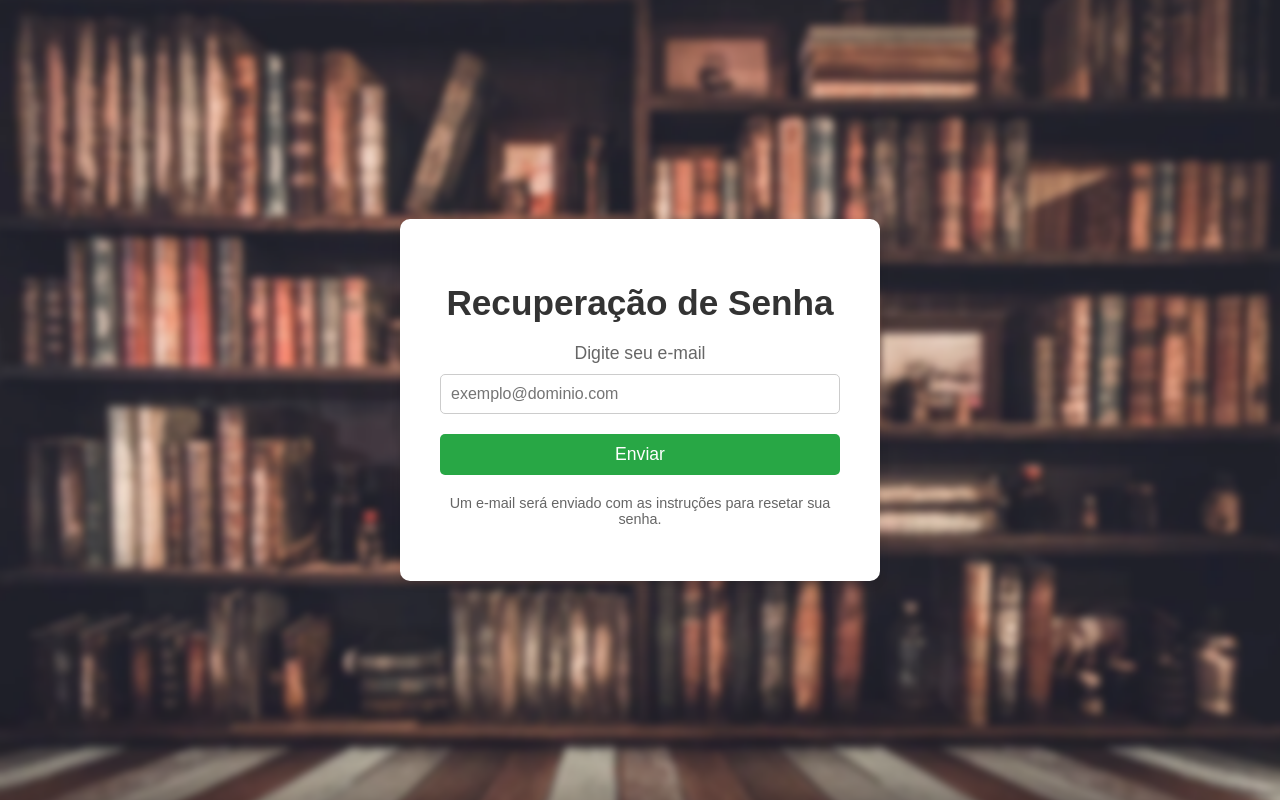
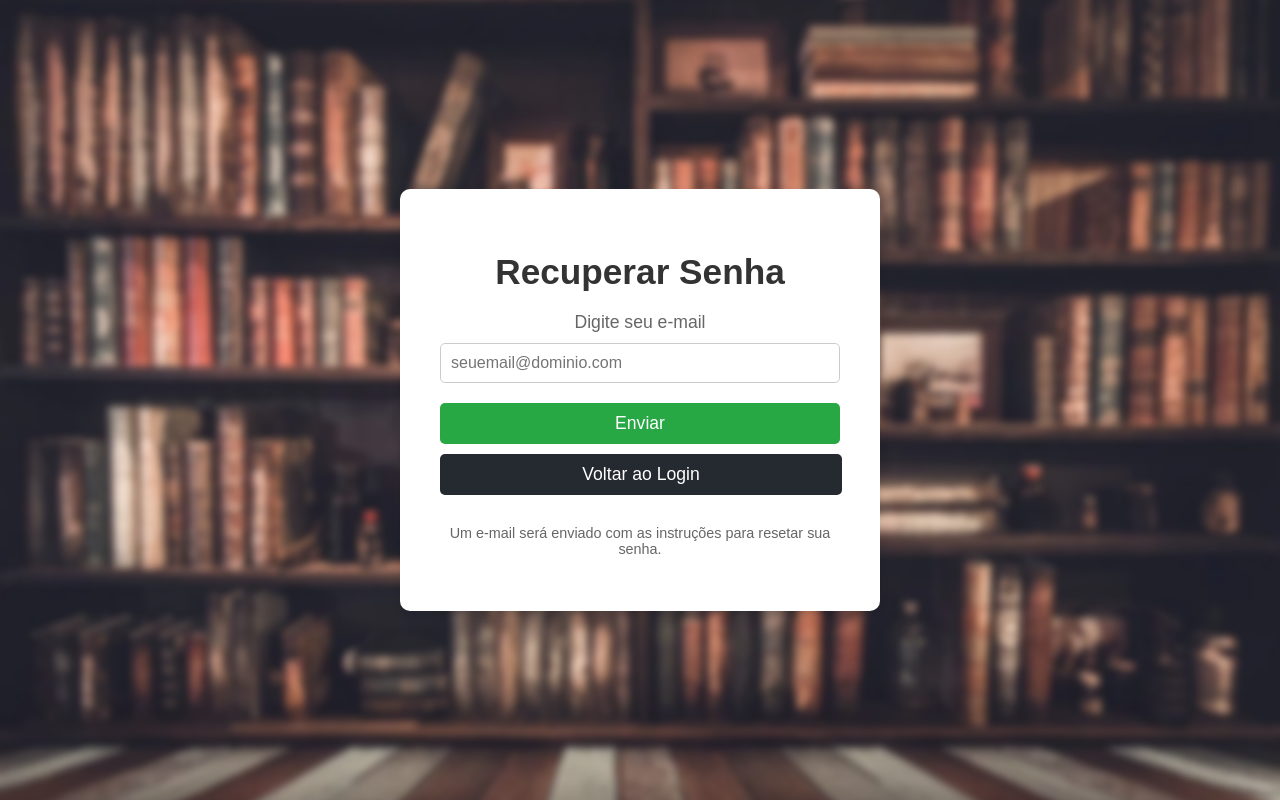
Before and after one commit to AoiteFoca/API_Biblioteca, a Flask app: page /reset_password in a window 1280 px wide. Run offline with Flask 3, Linux system fonts and the light colour scheme.

Commit message:
Finished Password Recovery
Agora você recebe erros para indicar o que esta acontecendo;
Sua senha é alterada via link recebido no email;
O modified do user é alterado para currenttimestamp

```diff
--- a/main.py
+++ b/main.py
@@ -1,6 +1,6 @@
 from flask import render_template, Flask, request, redirect, url_for, session, flash
-from routes.db import init_db, close_db
-from routes.users import users_bp
+from routes.db import init_db, close_db, get_db
+from routes.users import users_bp, update_user
 import logging
 import os
 from flask_dance.contrib.google import make_google_blueprint, google
@@ -8,7 +8,7 @@ from flask_dance.contrib.github import make_github_blueprint, github
 from dotenv import load_dotenv
 from flask_mail import Mail, Message
 from itsdangerous import URLSafeTimedSerializer, SignatureExpired, BadSignature
-
+import bcrypt
 
 #-------------------------Inicio---------------------------#
 load_dotenv()
@@ -24,12 +24,12 @@ client_id_github = os.getenv("CLIENT_ID_GITHUB")
 client_secret_github = os.getenv("CLIENT_SECRET_GITHUB")
 
 # Configurações de segurança
-os.environ["OAUTHLIB_INSECURE_TRANSPORT"] = '1'  # Permite o uso de http
-os.environ["OAUTHLIB_RELAX_TOKEN_SCOPE"] = '1'   # Permite o uso de escopos diferentes
+os.environ["OAUTHLIB_INSECURE_TRANSPORT"] = '1'
+os.environ["OAUTHLIB_RELAX_TOKEN_SCOPE"] = '1'
 
-app.secret_key = os.getenv("APP_SECRET_KEY") #Senha para os cookies de sessão
+app.secret_key = os.getenv("APP_SECRET_KEY")
 
-#Configuração do servidor de e-mail
+# Configuração do servidor de e-mail
 app.config['MAIL_SERVER'] = 'smtp.gmail.com'
 app.config['MAIL_PORT'] = 587
 app.config['MAIL_USERNAME'] = os.getenv("APP_EMAIL")
@@ -38,13 +38,10 @@ app.config['MAIL_USE_TLS'] = True
 app.config['MAIL_USE_SSL'] = False
 
 mail = Mail(app)
-
-#Serializador para gerar os tokens seguros
 serial = URLSafeTimedSerializer(app.secret_key)
 
 #----------------------Blueprints-----------------------#
 
-# Blueprint de login via Google
 google_blueprint = make_google_blueprint(
     client_id=client_id_google,
     client_secret=client_secret_google,
@@ -53,7 +50,6 @@ google_blueprint = make_google_blueprint(
 )
 app.register_blueprint(google_blueprint, url_prefix="/login")
 
-# Blueprint de login via GitHub
 github_blueprint = make_github_blueprint(
     client_id=client_id_github,
     client_secret=client_secret_github,
@@ -61,7 +57,6 @@ github_blueprint = make_github_blueprint(
 )
 app.register_blueprint(github_blueprint, url_prefix="/login")
 
-# Registrar o blueprint de usuários
 app.register_blueprint(users_bp)
 
 #-------------------------Banco-------------------------#
@@ -70,7 +65,6 @@ app.teardown_appcontext(close_db)
 
 #-------------------------Home--------------------------#
 
-# Rota root
 @app.route('/')
 def home():
     google_data = None
@@ -86,7 +80,6 @@ def home():
 
 #-------------------------InitDB--------------------------#
 
-# Rota que inicializa o banco de dados
 @app.route('/initdb')
 def initialize_db():
     init_db()
@@ -94,14 +87,12 @@ def initialize_db():
 
 #-------------------------Register--------------------------#
 
-# Rota para acessar a página de cadastro
 @app.route('/register')
 def register():
     return render_template('register.html')
 
 #-------------------------Login--------------------------#
 
-# Rota para acessar a página de login
 @app.route('/login')
 def login():
     provider = request.args.get('provider')
@@ -110,41 +101,46 @@ def login():
     elif provider == 'github':
         return redirect(url_for('github.login'))
     else:
-        return render_template('login.html')  # Renderiza a página com a mensagem de erro
+        return render_template('login.html')
 
 #-------------------------Perfil--------------------------#
 
-# Rota para acessar a página do perfil do usuário
 @app.route('/perfil')
 def perfil():
     user_data = session.get('user')
     return render_template('perfil.html', google_data=user_data)
 
-#-------------------------Perfil--------------------------#
+#-------------------------Recuperação de Senha--------------------------#
 
 @app.route('/reset_password', methods=['POST', 'GET'])
 def reset_password():
     if request.method == 'POST':
         email = request.form['email']
 
-        #Preparação e envio do e-mail
+        # Verifica se o e-mail existe no banco de dados
+        db = get_db()
+        user = db.execute("SELECT * FROM users WHERE email = ?", (email,)).fetchone()
+
+        if not user:
+            flash('Falha: o e-mail não existe no sistema.', category='error')
+            return redirect(url_for('login'))
+
+        # Preparação e envio do e-mail de recuperação
         token = serial.dumps(email, salt='password_recovery')
-        msg = Message('Recuperação de senha', sender=os.getenv("APP_EMAIL"), recipients=[email])
-        link = url_for('reset_password', token=token, _external=True)
+        msg = Message('Recuperar senha', sender=os.getenv("APP_EMAIL"), recipients=[email])
+        link = url_for('reset_password_token', token=token, _external=True)
         msg.body = f'Clique no link a seguir para redefinir sua senha: {link}'
         mail.send(msg)
 
         flash('Um link de recuperação de senha foi enviado para o seu e-mail.', category='success')
-
         return redirect(url_for('home'))
 
     return render_template('reset_password.html')
 
-#Rota para redefinir a senha
 @app.route('/reset_password/<token>', methods=['POST', 'GET'])
 def reset_password_token(token):
     try:
-        email = serial.loads(token, salt='password_recovery', max_age=3600)
+        email = serial.loads(token, salt='password_recovery', max_age=3600)  # 1 hora de validade
     except SignatureExpired:
         flash('O link de recuperação de senha expirou.', category='error')
         return redirect(url_for('reset_password'))
@@ -153,10 +149,23 @@ def reset_password_token(token):
         return redirect(url_for('reset_password'))
 
     if request.method == 'POST':
-        new_password = request.form['password']
-        flash('Senha alterada com sucesso.', category='success')
-        return redirect(url_for('home'))
-    return render_template('reset.html')
+        # Nova senha pode ser fornecida pelo usuário
+        new_password = request.form.get('password', 'nova_senha_padrao')  # Opção de senha fornecida pelo usuário
+        # Encripta a nova senha antes de atualizar no banco
+        hashed_password = bcrypt.hashpw(new_password.encode('utf-8'), bcrypt.gensalt())
+        # Atualiza a senha no banco utilizando o email
+        db = get_db()
+        try:
+            db.execute("UPDATE users SET senha = ?, modified = DATETIME(CURRENT_TIMESTAMP, '-3 hours') WHERE email = ?", (hashed_password, email))
+            db.commit()
+            flash('Senha alterada com sucesso.', category='success')
+            return redirect(url_for('home'))
+        except Exception as e:
+            print(f'Erro ao alterar a senha: {e}')
+            flash('Erro ao alterar a senha. Tente novamente.', category='error')
+            return redirect(url_for('reset_password'))
+
+    return render_template('reset.html', token=token)
 
 #-------------------------Fim--------------------------#
 
--- a/routes/users.py
+++ b/routes/users.py
@@ -261,3 +261,5 @@ def edit_user(id):
             flash('Usuário não encontrado!', 'error')
             return redirect(url_for('users'))
         return render_template('edit.html', dados=user)
+
+#---------------Password---------------#
--- a/templates/reset_password.html
+++ b/templates/reset_password.html
@@ -72,6 +72,7 @@
             cursor: pointer;
             transition: background-color 0.3s ease;
             width: 100%;
+            margin-bottom: 10px;
         }
 
         button:hover {
@@ -83,16 +84,44 @@
             color: #666;
             font-size: 0.9em;
         }
+        .back-button {
+            display: inline-block;
+            padding: 10px 1px;
+            background-color: #252a30;
+            color: #fff;
+            text-decoration: none;
+            border-radius: 5px;
+            font-size: 1.1em;
+            transition: background-color 0.3s ease;
+            width: 100%;
+            margin-bottom: 10px;
+        }
+        .flash-message {
+            margin-bottom: 20px;
+            padding: 10px;
+            border-radius: 5px;
+            color: #fff;
+            font-weight: bold;
+        }
+
+        .flash-error {
+            background-color: #dc3545;
+        }
+
+        .flash-success {
+            background-color: #28a745;
+        }
     </style>
 </head>
 <body>
     <div class="container">
-        <h1>Recuperação de Senha</h1>
+        <h1>Recuperar Senha</h1>
         <form method="POST">
             <label for="email">Digite seu e-mail</label>
-            <input type="email" id="email" name="email" placeholder="exemplo@dominio.com" required />
+            <input type="email" id="email" name="email" placeholder="seuemail@dominio.com" required />
             <button type="submit">Enviar</button>
         </form>
+        <a href="{{ url_for('login') }}" class="back-button">Voltar ao Login</a>
         <p>Um e-mail será enviado com as instruções para resetar sua senha.</p>
     </div>
 </body>
```
Also changed, not shown: templates/reset.html (+16 -13 lines), README.md. Lines whose indentation alone changed are shown as unchanged.
